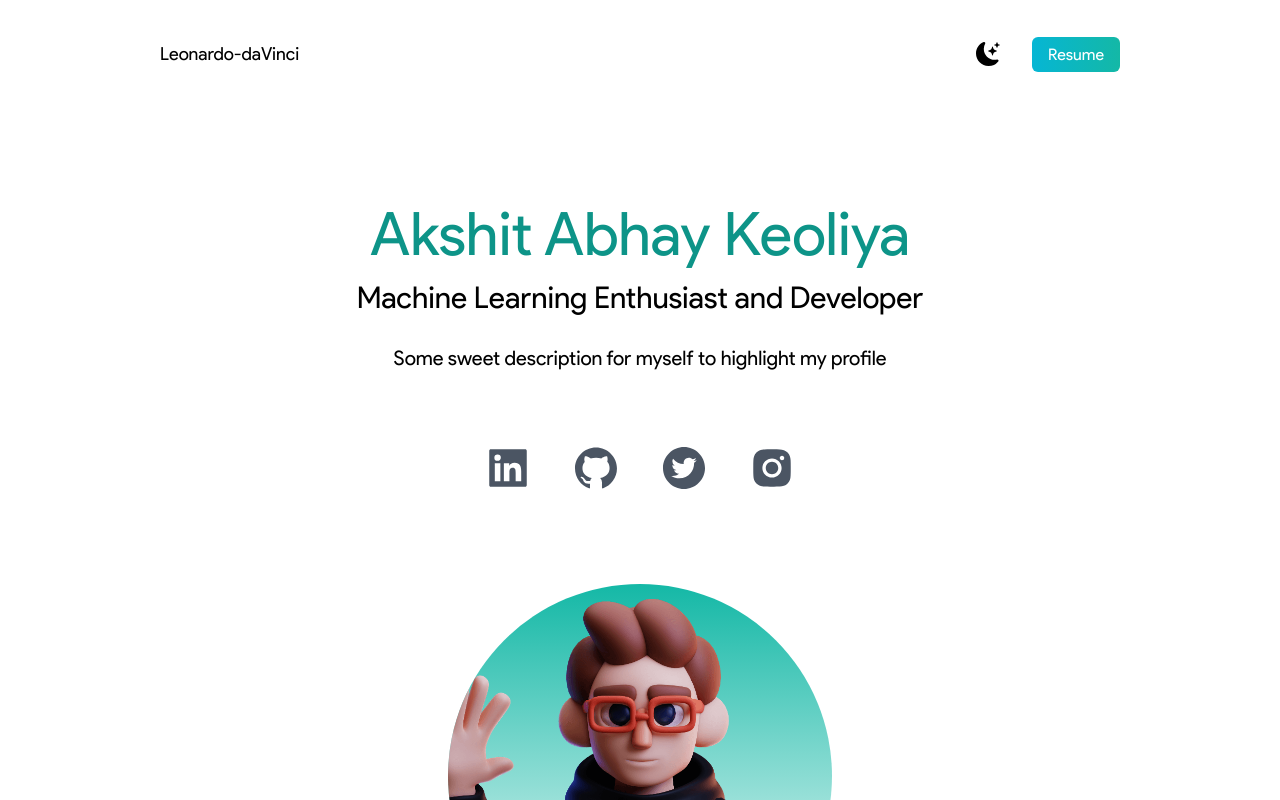
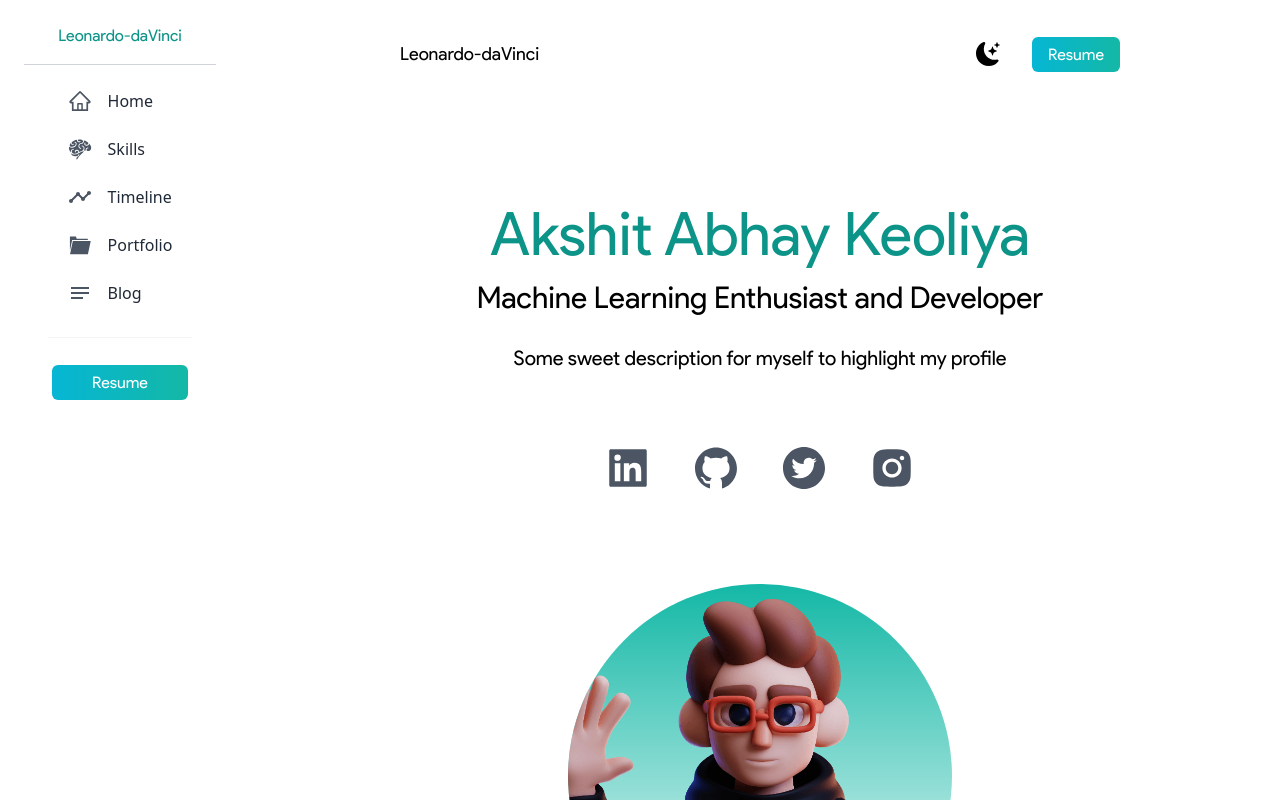
Before and after one commit to Leonardo-daVinci/portfolio, a Next.js app: page / in a window 1280 px wide. Shown: the top 800 px of the page. Built offline with nearby package versions, Linux system fonts and the light colour scheme.

Commit message:
Added preliminary side-navbar

```diff
--- /dev/null
+++ b/components/SideNavbar.js
@@ -0,0 +1,76 @@
+import { Disclosure } from '@headlessui/react'
+import React from 'react'
+import {
+    MdOutlineTimeline,
+    MdOutlineNotes
+} from 'react-icons/md'
+import {
+    GiHamburgerMenu,
+    GiBrain,
+    GiOpenFolder,
+    GiHomeGarage
+} from "react-icons/gi"
+import {
+    AiOutlineHome
+} from "react-icons/ai"
+
+
+function SideNavBar(){
+    return (
+        <>
+        <Disclosure as="nav">
+         <Disclosure.Button className="absolute top-4 right-4 inline-flex items-center
+         peer justify-center rounded-md p-2 text-gray-900
+         hover:text-white hover:bg-gray-900
+         focus:outline-none focus:ring-2 focus:ring-inset focus:ring-white group">
+            <GiHamburgerMenu className=' block md:hidden h-6 w-6 ' aria-hidden="true" />
+         </Disclosure.Button>
+
+            <div className=' p-6 w-1/2 h-screen bg-white z-20 fixed top-0 -left-96
+            lg:w-60 lg:left-0 peer-focus:left-0 peer:transition ease-out delay-150 duration-200' >
+                <div className='flex flex-col justify-start items-center'>
+                    {/* Heading */}
+                    <h1 className='font-productsans text-base text-center cursor-pointer text-teal-600 border-b border-gray-300 pb-4 w-full'>Leonardo-daVinci</h1>
+
+                    <div className='my-4 border-b border-gray-100 pb-4'>
+                        <div className='flex mb-2 justify-start items-center gap-4 px-5 hover:bg-gray-900 p-2 rounded-md group cursor-pointer hover:shadow-lg m-auto'>
+                        <AiOutlineHome className=' text-2xl text-gray-600 group-hover:text-white' />
+                        <h3 className='text-base text-gray-800 group-hover:text-white '>Home</h3>
+                        </div>
+
+                        <div className='flex mb-2 justify-start items-center gap-4 px-5 hover:bg-gray-900 p-2 rounded-md group cursor-pointer hover:shadow-lg m-auto'>
+                        <GiBrain className=' text-2xl text-gray-600 group-hover:text-white' />
+                        <h3 className='text-base text-gray-800 group-hover:text-white '>Skills</h3>
+                        </div>
+
+                        <div className='flex mb-2 justify-start items-center gap-4 px-5 hover:bg-gray-900 p-2 rounded-md group cursor-pointer hover:shadow-lg m-auto'>
+                        <MdOutlineTimeline className=' text-2xl text-gray-600 group-hover:text-white' />
+                        <h3 className='text-base text-gray-800 group-hover:text-white '>Timeline</h3>
+                        </div>
+
+                        <div className='flex mb-2 justify-start items-center gap-4 px-5 hover:bg-gray-900 p-2 rounded-md group cursor-pointer hover:shadow-lg m-auto'>
+                        <GiOpenFolder className=' text-2xl text-gray-600 group-hover:text-white' />
+                        <h3 className='text-base text-gray-800 group-hover:text-white '>Portfolio</h3>
+                        </div>
+
+                        <div className='flex mb-2 justify-start items-center gap-4 px-5 hover:bg-gray-900 p-2 rounded-md group cursor-pointer hover:shadow-lg m-auto'>
+                        <MdOutlineNotes className=' text-2xl text-gray-600 group-hover:text-white' />
+                        <h3 className='text-base text-gray-800 group-hover:text-white '>Blog</h3>
+                        </div>
+                    </div>
+
+                    <div className='my-4 '>
+                    <a className=' bg-gradient-to-r from-cyan-500 to-teal-500 text-white font-productsans px-10 py-2 rounded-md' href='#'>Resume</a>
+                    </div>
+
+
+                </div>
+
+            </div>
+
+         </Disclosure>
+        </>
+    )
+}
+
+export default SideNavBar
--- a/package.json
+++ b/package.json
@@ -9,6 +9,7 @@
     "lint": "next lint"
   },
   "dependencies": {
+    "@headlessui/react": "^1.7.7",
     "@next/font": "13.0.7",
     "eslint": "8.30.0",
     "eslint-config-next": "13.0.7",
--- a/pages/index.js
+++ b/pages/index.js
@@ -10,6 +10,7 @@ import web1 from '../public/web1.png'
 import web2 from '../public/web2.png'
 import {useState} from 'react'
 import Link from 'next/link'
+import SideNavBar from '../components/SideNavbar'
 
 export default function Home() {
 
@@ -23,7 +24,8 @@ export default function Home() {
         <meta name="viewport" content="width=device-width, initial-scale=1" />
         <link rel="icon" href="/favicon.ico" />
       </Head>
-      <main className=' bg-white px-10 md:px-20 lg:px-40 dark:bg-gray-900'>
+      <SideNavBar />
+      <main className=' bg-white px-10 md:px-20 lg:ml-60 lg:px-40 dark:bg-gray-900'>
 
         {/* HOMEPAGE SECTION */}
 
```
Also changed, not shown: 1 other file (tests, documents, lock files or other folders).
